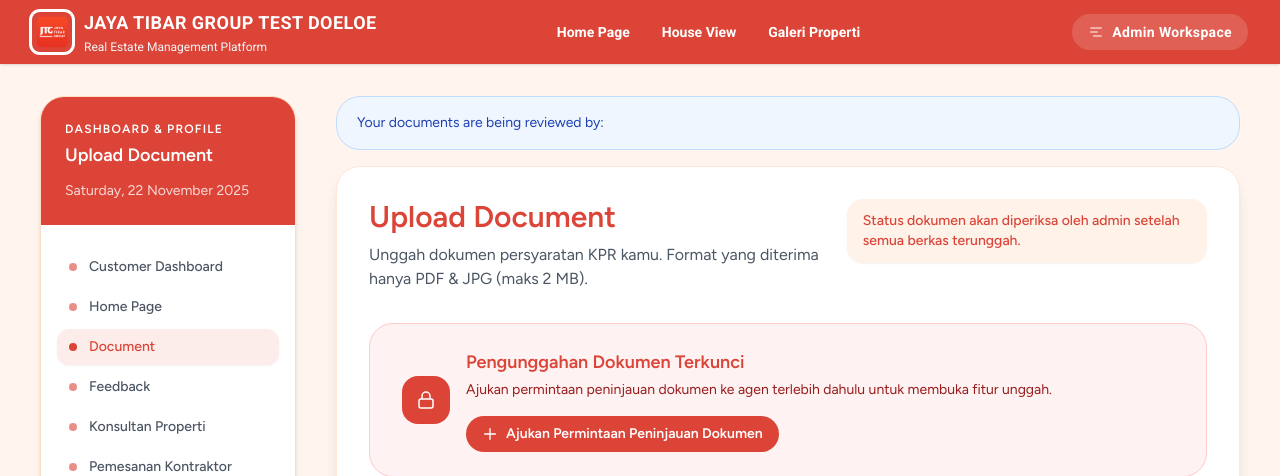
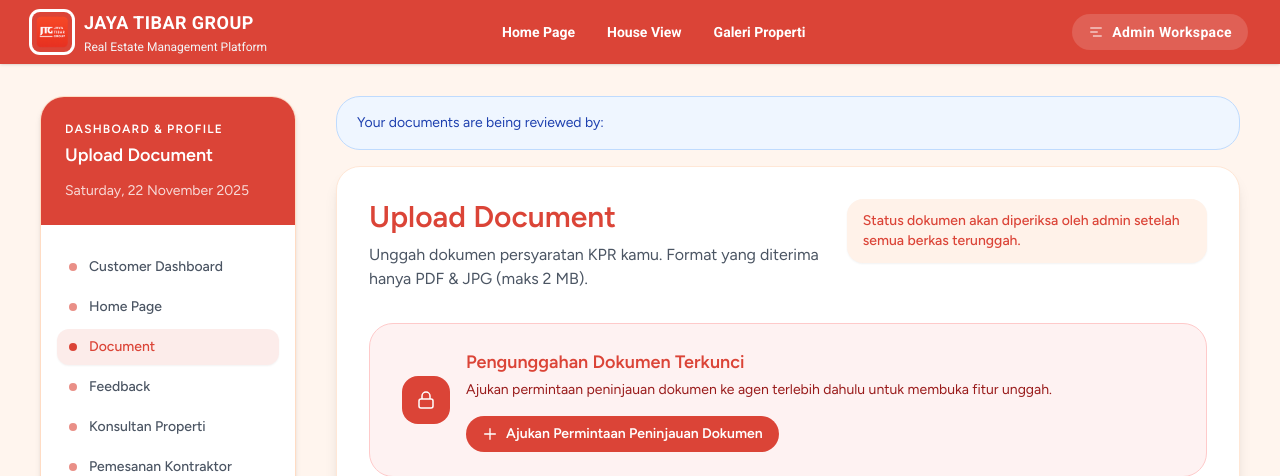
Before and after one commit to MuhammadAmirulhaq03/PropertyJTG, a Laravel app: page /documents in a window 1280 px wide. Shown: the top 476 px of the page. Run offline with Laravel 12, Linux system fonts and the light colour scheme; a user stored in the database is signed in; data comes from the database, SQL or seed files in the repository; data that the repository does not hold is empty; style sheets or scripts are compiled from the project's sources; some libraries are stand-ins or nearby versions.

Commit message:
tes dulu16

```diff
--- a/resources/views/layouts/navigation.blade.php
+++ b/resources/views/layouts/navigation.blade.php
@@ -8,7 +8,7 @@
                     class="block h-9 md:h-10 w-auto p-0.5 rounded-lg ring ring-white ring-offset-0"
                     alt="Logo">
                     <div class="leading-none">
-                        <div class="text-base md:text-lg font-bold tracking-wide">JAYA TIBAR GROUP TEST DOELOE</div>
+                        <div class="text-base md:text-lg font-bold tracking-wide">JAYA TIBAR GROUP</div>
                         <div class="text-[11px] md:text-xs text-gray-100 mt-0.5">Real Estate Management Platform</div>
                     </div>
                 </a>
```
